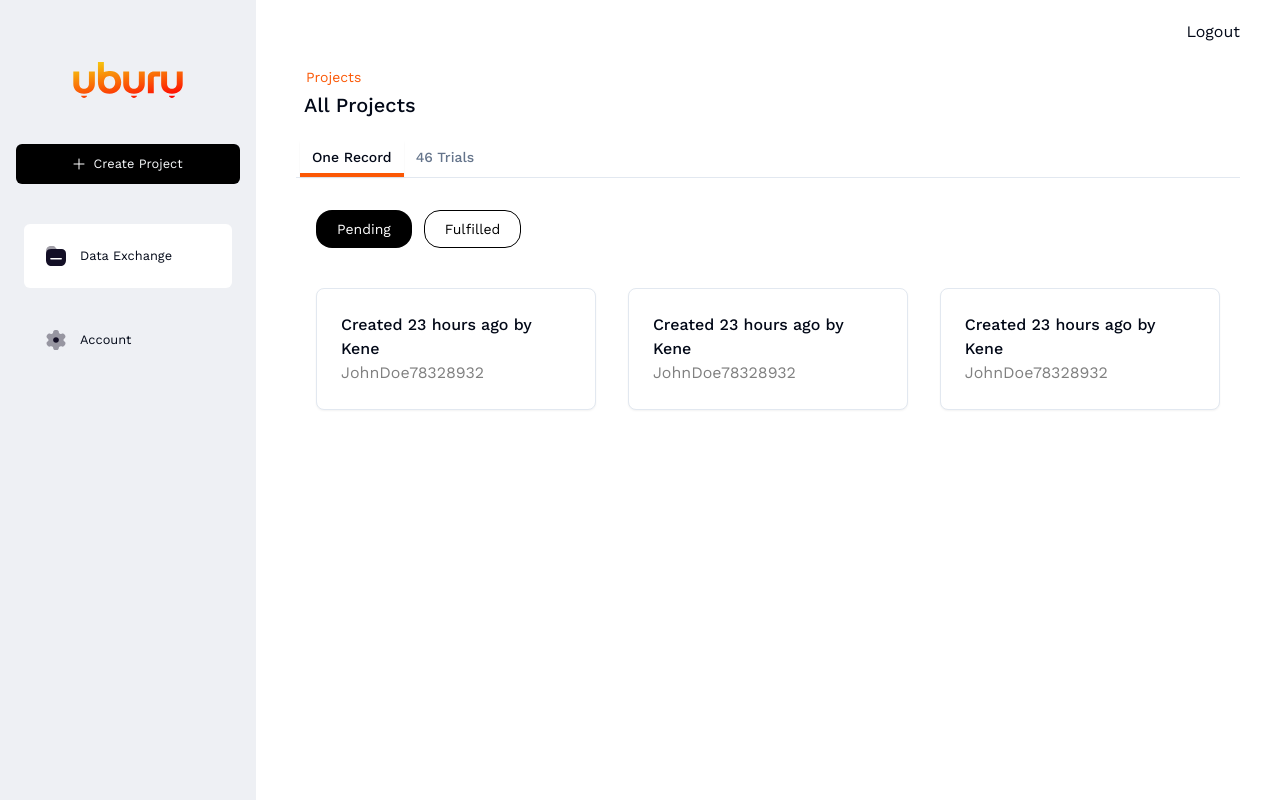
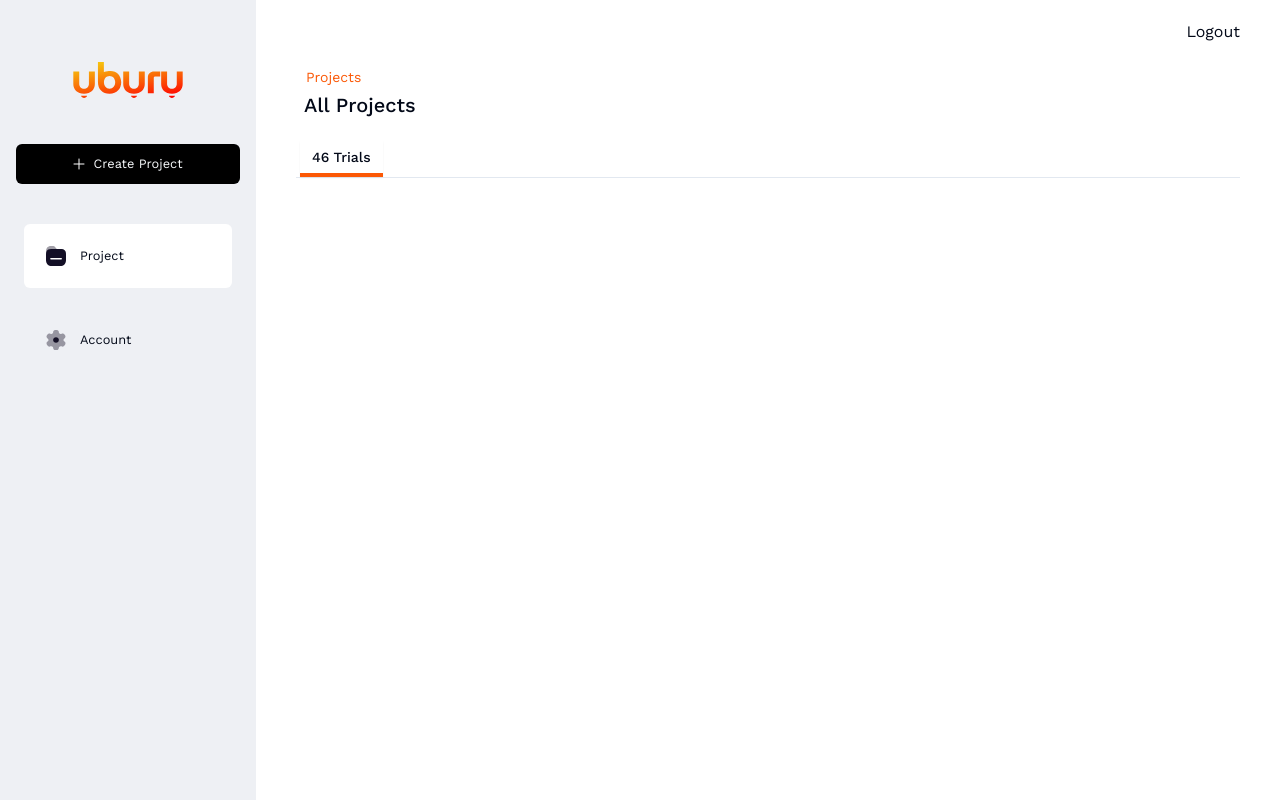
Before and after one commit to Uburu-Inc/46trials-frontend, a Next.js app: page /dashboard/pages/data-exchange in a window 1280 px wide. Built offline with nearby package versions, Linux system fonts and the light colour scheme.

Commit message:
Chore: Removed onerecord

```diff
--- a/src/app/components/sidebar/constant.ts
+++ b/src/app/components/sidebar/constant.ts
@@ -10,7 +10,7 @@ export interface MenuItemsTypes {
 
 export const MenuItems: Array<MenuItemsTypes> = [
   {
-    text: "Data Exchange",
+    text: "Project",
     Icon: DataExchange,
     path: "/dashboard/pages/data-exchange",
   },
--- a/src/app/dashboard/pages/data-exchange/components/onerecord.tsx
+++ b/src/app/dashboard/pages/data-exchange/components/onerecord.tsx
@@ -4,11 +4,11 @@ import { cn } from "@/lib/tailwind/cn";
 import { useState } from "react";
 import { DashboardCard } from "../../../components/card";
 
-export function OneRecord() {
+export function FortySixTrials() {
   const [status, setStatus] = useState(0);
   return (
     <section>
-      <div className="flex gap-3">
+      {/* <div className="flex gap-3">
         <button
           onClick={() => setStatus(0)}
           className={cn(
@@ -31,9 +31,9 @@ export function OneRecord() {
         >
           Fulfilled
         </button>
-      </div>
+      </div> */}
 
-      <div className="py-10">
+      {/* <div className="py-10">
         {status === 0 && (
           <div className="flex justify-between">
             <div className="w-[31%]">
@@ -84,7 +84,7 @@ export function OneRecord() {
             </div>
           </div>
         )}
-      </div>
+      </div> */}
     </section>
   );
 }
--- a/src/app/dashboard/pages/data-exchange/page.tsx
+++ b/src/app/dashboard/pages/data-exchange/page.tsx
@@ -1,10 +1,10 @@
 import { NextServerSideSearchParameterTypes } from "@/app/utils/types";
 import { Tab } from "@/app/components/reusable-components/tab";
-import { OneRecord } from "./components/onerecord";
+import { FortySixTrials } from "./components/onerecord";
 import { HeaderTitle } from "../../components/header-title"
 
 function DataExchange({ searchParams }: NextServerSideSearchParameterTypes) {
-  const current = searchParams?.current ?? "onerecord";
+  const current = searchParams?.current ?? "46trials";
   return (
     <div className="px-10">
       <HeaderTitle title={['Projects']} header="All Projects" />
@@ -12,12 +12,10 @@ function DataExchange({ searchParams }: NextServerSideSearchParameterTypes) {
         className="mt-5"
         current={current as string}
         title={[
-          { value: "onerecord", text: "One Record" },
           { value: "46trials", text: "46 Trials" },
         ]}
         interfaceItems={[
-          { value: "onerecord", component: <OneRecord /> },
-          { value: "46trials", component: <></> },
+          { value: "46trials", component: <FortySixTrials /> },
         ]}
       />
     </div>
```
